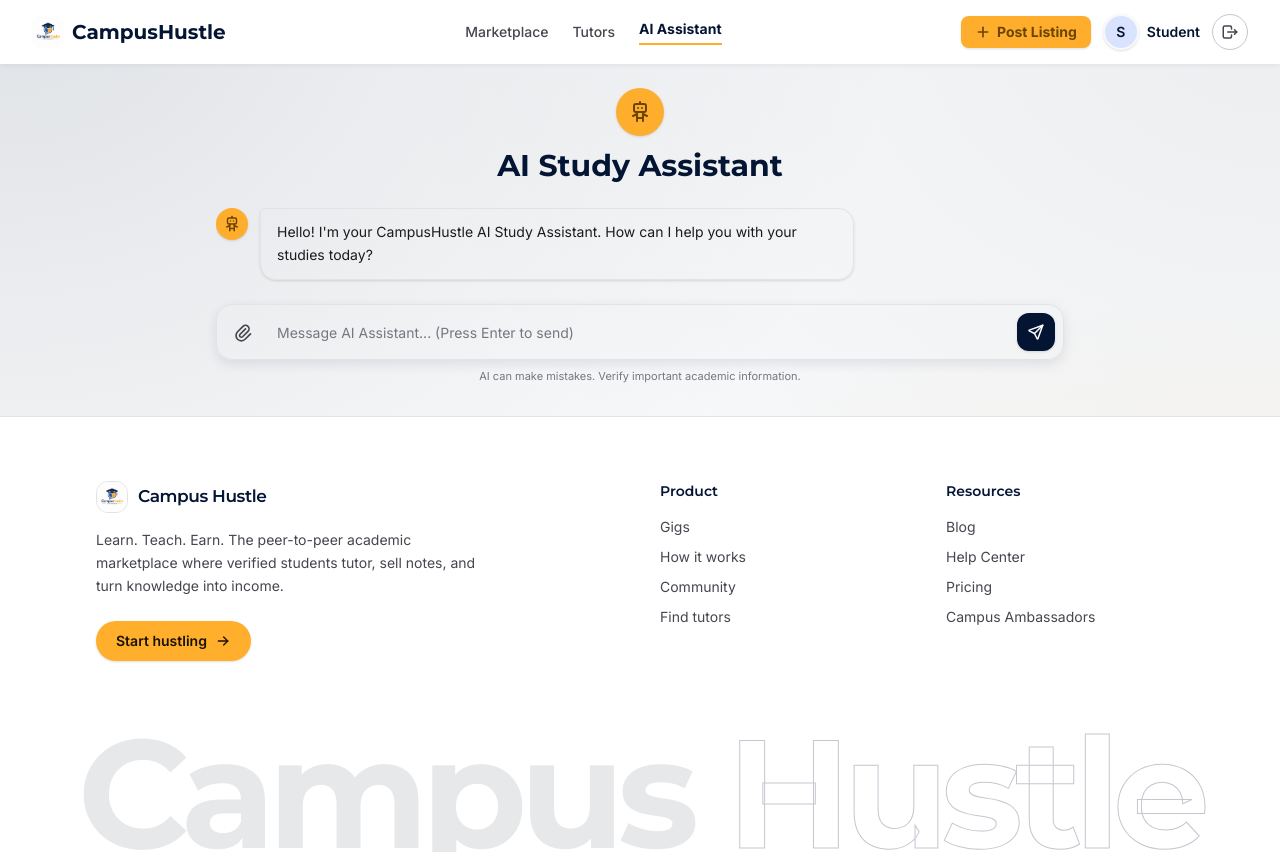
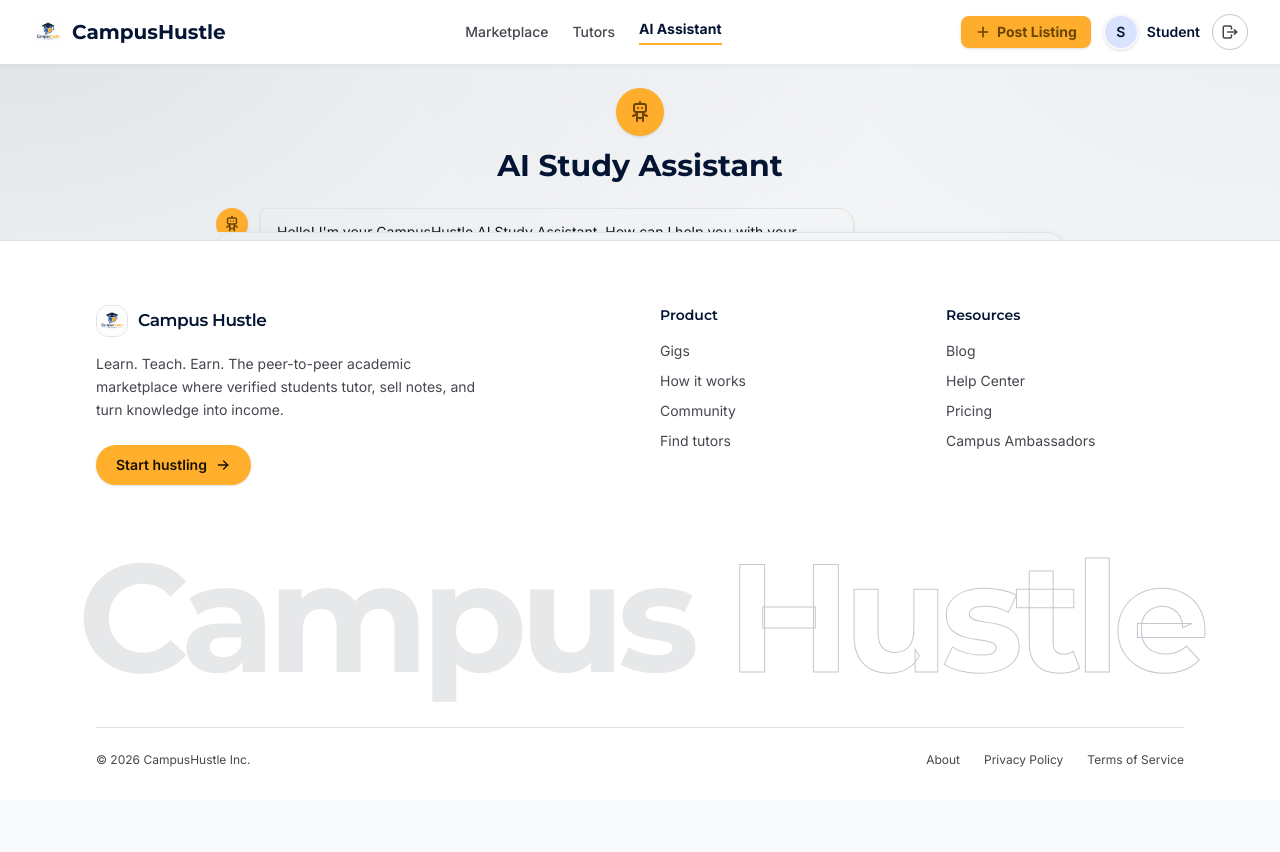
Before and after one commit to CampusHustle/frontend, a React (Vite) app: page /assistant in a window 1280 px wide. Shown: the top 852 px of the page. After the commit the page ends 800 px from the top, so only its background shows below. Built offline with nearby package versions, Linux system fonts and the light colour scheme.

Commit message:
fix(assistant): pin chat input to viewport bottom with internally scrollable message area

```diff
--- a/src/screens/AiAssistantScreen.jsx
+++ b/src/screens/AiAssistantScreen.jsx
@@ -51,7 +51,7 @@ export default function AiAssistantScreen({ user, onLogout, onNavigate }) {
   }
 
   return (
-    <div className="mesh-bg flex min-h-screen flex-col bg-surface font-body text-on-surface">
+    <div className="mesh-bg flex h-dvh flex-col overflow-hidden bg-surface font-body text-on-surface">
       <AppNavbar
         user={user}
         activeView="assistant"
@@ -59,7 +59,7 @@ export default function AiAssistantScreen({ user, onLogout, onNavigate }) {
         onLogout={onLogout}
       />
 
-      <main className="mx-auto flex w-full max-w-4xl flex-1 flex-col px-4 py-6 sm:px-6">
+      <main className="mx-auto flex min-h-0 w-full max-w-4xl flex-1 flex-col px-4 pt-6 sm:px-6">
         <div className="mb-6 flex shrink-0 flex-col items-center text-center">
           <div className="mb-3 flex size-12 items-center justify-center rounded-full bg-secondary-container shadow-sm">
             <IconRobot size={24} className="text-on-secondary-container" aria-hidden="true" />
@@ -69,7 +69,7 @@ export default function AiAssistantScreen({ user, onLogout, onNavigate }) {
           </h1>
         </div>
 
-        <div ref={scrollRef} className="flex-1 space-y-5 overflow-y-auto pb-6">
+        <div ref={scrollRef} className="min-h-0 flex-1 space-y-5 overflow-y-auto pb-6">
           {messages.map((message) =>
             message.role === 'user' ? (
               <div key={message.id} className="flex justify-end">
```
